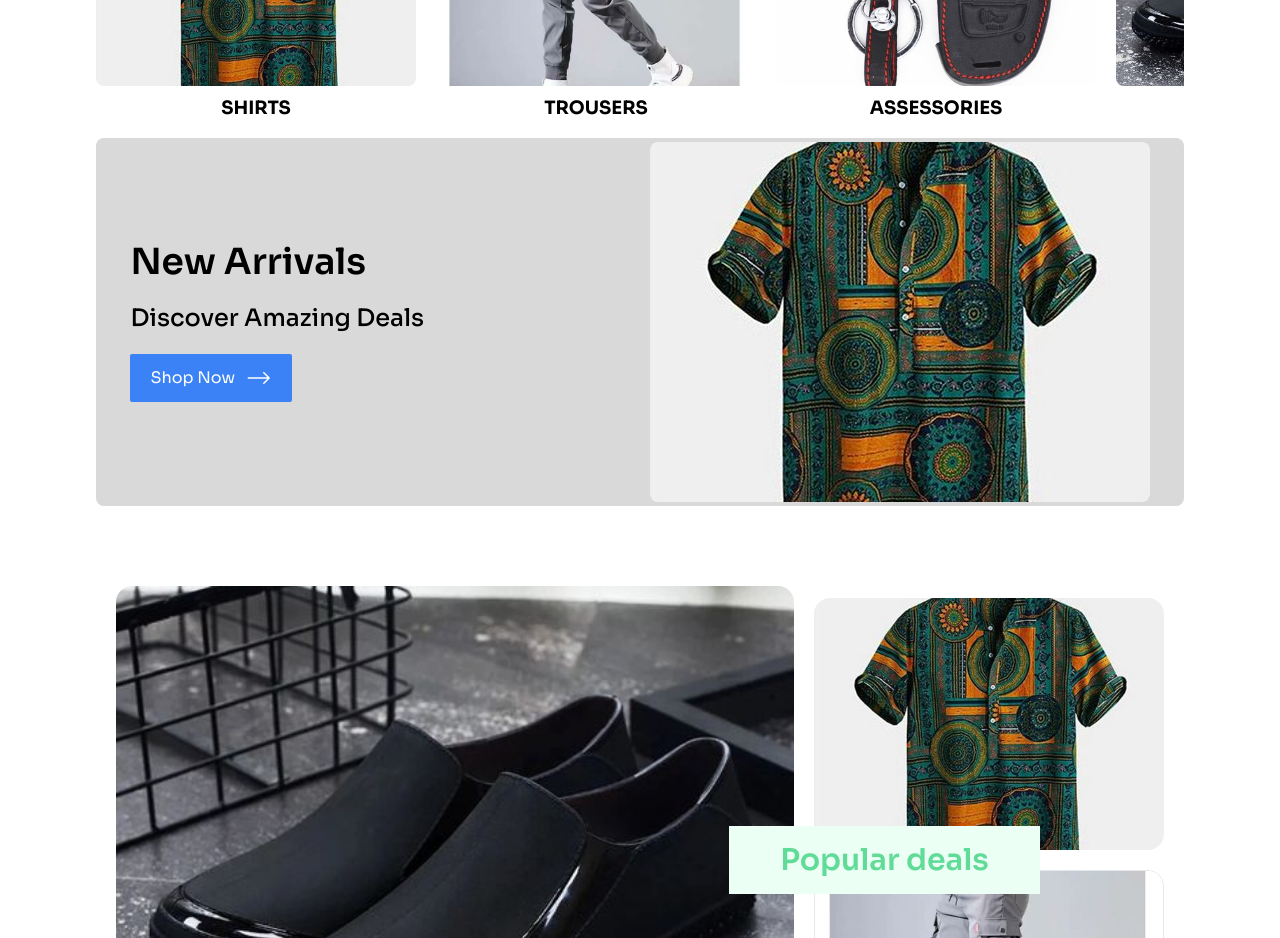
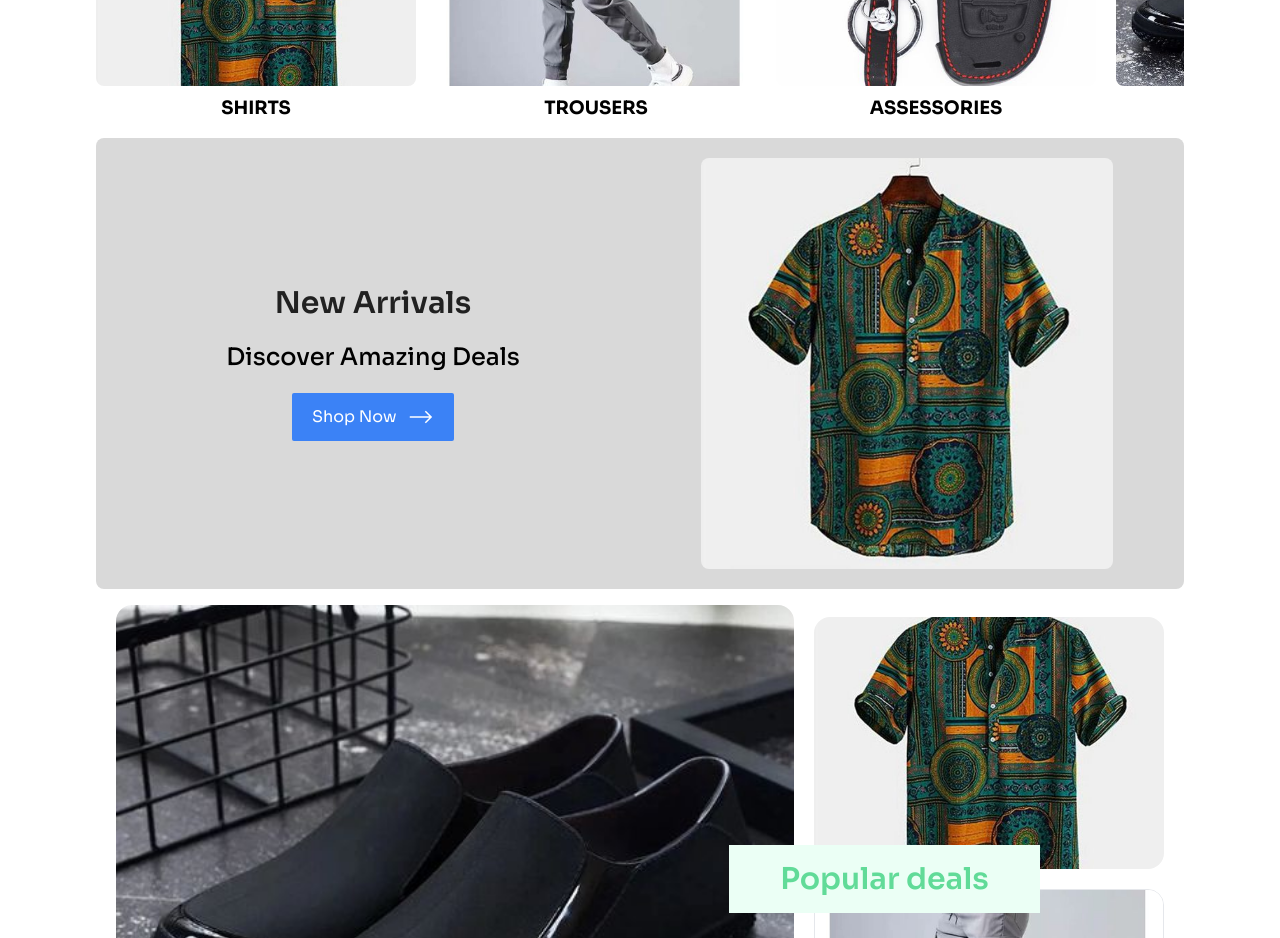
Before and after one commit to Tech-Bars/all-wearz-store, a React (Create React App) app: page / in a window 1280 px wide. Shown: the part 1220-2158 px from the top of the page. Built offline with nearby package versions, Linux system fonts and the light colour scheme.

Commit message:
styling: redesign

```diff
--- a/src/components/Home/Newarrivals.tsx
+++ b/src/components/Home/Newarrivals.tsx
@@ -4,18 +4,17 @@ import Vector from './assets/Vector.svg'
 
 const Newarrivals:React.FC = () => {
   return (
-    <div className="px-5 mb-20 flex w-full gap-5 justify-center bg-[#D9D9D9] h-[368px] items-center font-sora rounded-md">
-
-      <div className=" w-2/5 flex-col flex gap-5">
-            <h1 className=" font-semibold text-4xl">New Arrivals</h1>
+    <div className="my-4 p-5 flex flex-col md:flex-row lg:flex-row w-full gap-5 justify-center bg-[#D9D9D9] min-h-[368px] items-center font-sora rounded-md m-auto">
+      <div className="w-full md:w-1/2 lg:w-1/2 flex-col flex gap-5 text-center items-center md:text-left lg:text-left">
+            <h2 className="text-dark font-semibold text-2xl lg:text-3xl md:text-3xl">New Arrivals</h2>
             <span className="font-medium text-2xl">Discover Amazing Deals</span>
             <button className="flex items-center gap-3 transition-all duration-300 delay-100 ease-in-out hover:scale-110 bg-blue py-3 px-5 text-base text-white rounded-sm w-[162px]">
               Shop Now
-            <img src={Vector} alt="vector"  />
+            <img src={Vector} alt="vector" />
             </button>
       </div>
-      <div className=" ml-20 w-[500px] h-[360px]">
-            <img src={shirt} alt="" className="h-full w-full" />
+      <div className='w-1/2'>
+          <img src={shirt} alt="" className="h-auto lg:w-[80%] md:w-[80%] m-auto" />
       </div>
     </div>
   )
```
